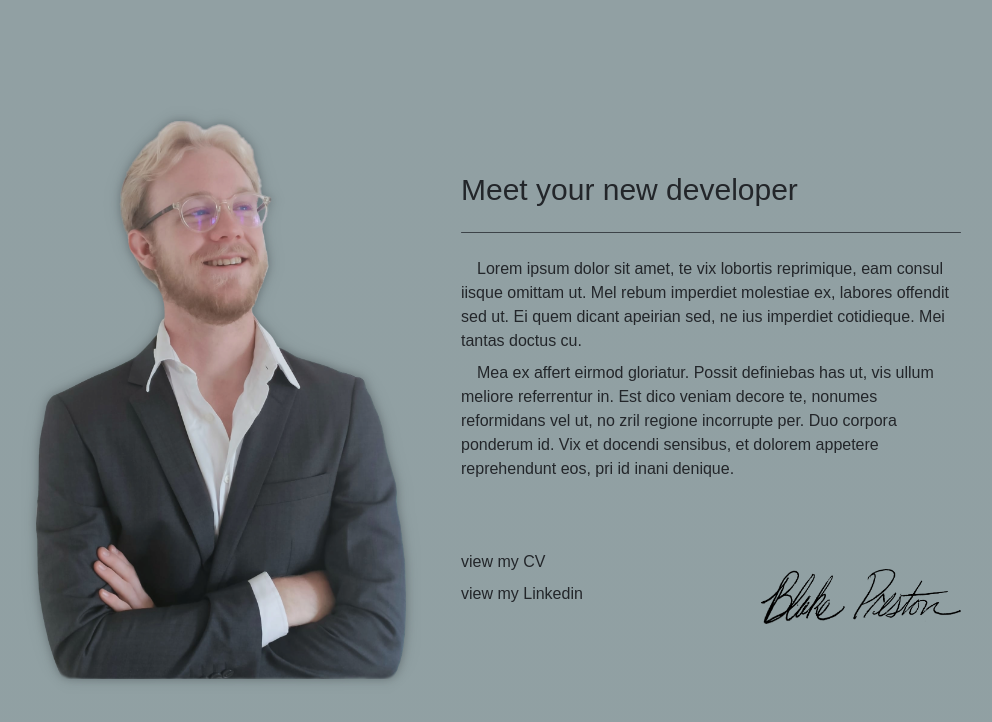
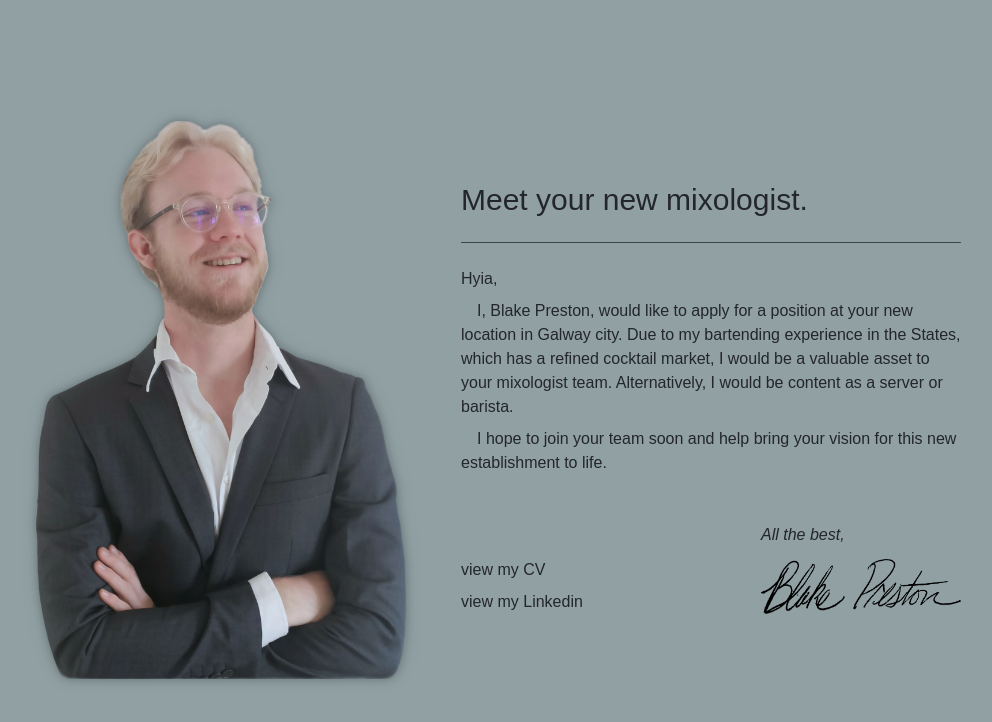
Before and after one commit to BeToast/coverLetters, a Next.js app: page /condihospitality in a window 1280 px wide. Shown: the top 722 px of the page, without its empty margins (124-1116 px from the left). Built offline with nearby package versions, Linux system fonts and the light colour scheme; a web font is replaced by a local one.

Commit message:
condihospitality application done

```diff
--- a/app/components/Signature/index.tsx
+++ b/app/components/Signature/index.tsx
@@ -1,22 +1,33 @@
 import Image from 'next/image';
+
+import Text from 'components/Text';
 
 import signature from 'public/signature.webp'
 
 
 const Signature: React.FC<{
-
+  children: React.ReactNode,
 }> = ({
-
+  children,
 }) => {
   return(<>
+    <div className='relative flex flex-col space-y-2'>
+      <div className='italic'>
+        <Text.Frame>
+          <Text.Closing>
+            {children}
+          </Text.Closing>
+        </Text.Frame>
+      </div>
       <Image
-      className='pt-10 pb-1'
+        className='pt-1'
         width={200}
         height={54}
         src={signature}
         alt={''}
         priority={true}
       />
+    </div>
   </>);
 }
 
--- a/app/components/Text/index.tsx
+++ b/app/components/Text/index.tsx
@@ -11,6 +11,19 @@ const Frame: React.FC<{
     </div>
   </>);
 }
+
+const Greeting: React.FC<{
+  children: React.ReactNode,
+}> = ({
+  children,
+}) => {
+  return(<>
+    <p className="">
+      {children}
+    </p>
+  </>);
+}
+
 const P: React.FC<{
   children: React.ReactNode,
 }> = ({
@@ -22,6 +35,19 @@ const P: React.FC<{
     </p>
   </>);
 }
+
+const Closing: React.FC<{
+  children: React.ReactNode,
+}> = ({
+  children,
+}) => {
+  return(<>
+    <p className=''>
+      {children}
+    </p>
+  </>);
+}
+
 
 const Link: React.FC<{
   children: React.ReactNode,
@@ -39,5 +65,5 @@ const Link: React.FC<{
   </>);
 }
 
-const Text = { Frame, P, Link }
+const Text = { Frame, Greeting, P, Closing, Link }
 export default Text;
--- a/app/condihospitality/page.tsx
+++ b/app/condihospitality/page.tsx
@@ -26,22 +26,25 @@ export default function Template() {
             <div className='flex flex-col justify-center h-full'>
               <div className='w-[500px]'>
                 <Title>
-                  Meet your new developer
+                  Meet your new mixologist.
                 </Title>
                 <Hr className='my-6'/>
                 <Text.Frame>
+                  <Text.Greeting>
+                    Hyia,
+                  </Text.Greeting>
                   <Text.P>
-                Lorem ipsum dolor sit amet, te vix lobortis reprimique, eam consul iisque omittam ut. Mel rebum imperdiet molestiae ex, labores offendit sed ut. Ei quem dicant apeirian sed, ne ius imperdiet cotidieque. Mei tantas doctus cu.
+                    I, Blake Preston, would like to apply for a position at your new location in Galway city. Due to my bartending experience in the States, which has a refined cocktail market, I would be a valuable asset to your mixologist team. Alternatively, I would be content as a server or barista.
                   </Text.P>
                   <Text.P>
-        Mea ex affert eirmod gloriatur. Possit definiebas has ut, vis ullum meliore referrentur in. Est dico veniam decore te, nonumes reformidans vel ut, no zril regione incorrupte per. Duo corpora ponderum id. Vix et docendi sensibus, et dolorem appetere reprehendunt eos, pri id inani denique.
+                    I hope to join your team soon and help bring your vision for this new establishment to life.
                   </Text.P>
                 </Text.Frame>
               </div>
-              <div className='flex w-[500px] items-center justify-between pt-12'>
+              <div className='flex w-[500px] items-end justify-between pt-12 pb-1'>
                 <Text.Frame>
                   <Text.Link
-                    href='https://drive.google.com/file/d/1XuhAnWxb-Rg4Q3mBLxxKbghDf-1J13Xr/view'
+                    href='https://drive.google.com/file/d/1Q2k9S-p9mIgeMlnbA1m2c_bNc6tfcomL/view?usp=sharing'
                   >
                     view my CV
                   </Text.Link>
@@ -51,7 +54,9 @@ export default function Template() {
                     view my Linkedin
                   </Text.Link>
                 </Text.Frame>
-                <Signature/>
+                <Signature>
+                  All the best,
+                </Signature>
               </div>
             </div>
           </WidthGrow>
--- a/app/page.tsx
+++ b/app/page.tsx
@@ -38,7 +38,7 @@ export default function Template() {
                   </Text.P>
                 </Text.Frame>
               </div>
-              <div className='flex w-[500px] items-center justify-between pt-12'>
+              <div className='flex w-[500px] items-end justify-between pt-12 pb-1'>
                 <Text.Frame>
                   <Text.Link
                     href='https://drive.google.com/file/d/1XuhAnWxb-Rg4Q3mBLxxKbghDf-1J13Xr/view'
@@ -56,7 +56,9 @@ export default function Template() {
                     view my Linkedin
                   </Text.Link>
                 </Text.Frame>
-                <Signature/>
+                <Signature>
+                  All the best,
+                </Signature>
               </div>
             </div>
           </WidthGrow>
```
Also changed, not shown: 1 other file (tests, documents, lock files or other folders). Lines whose indentation alone changed are shown as unchanged.
